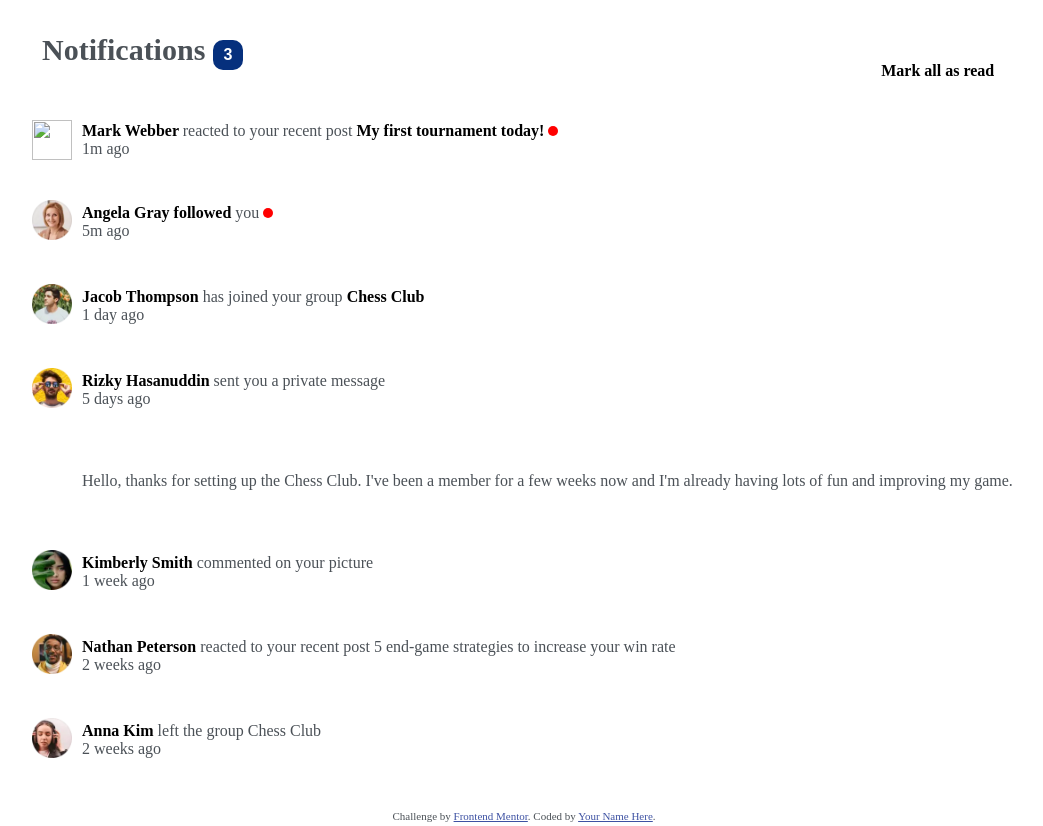
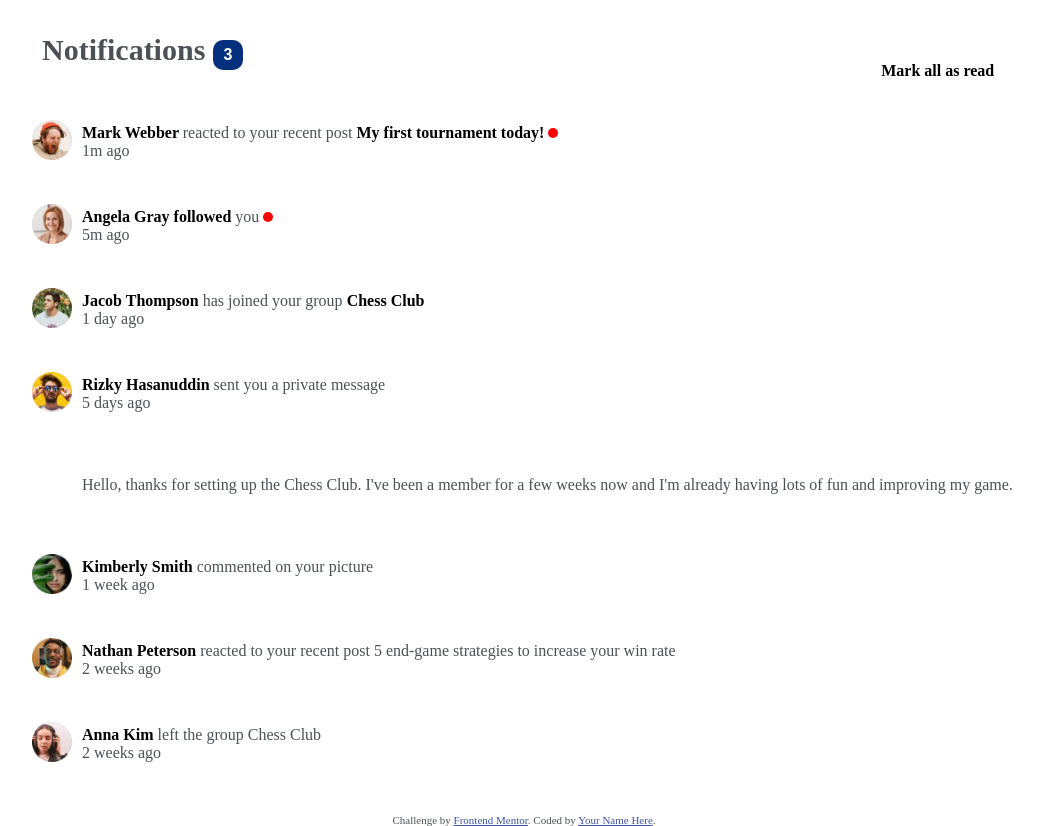
Before and after one commit to itsmeGaurav221/Portfolio.github.io, a plain HTML site: page index.html in a window 1280 px wide. Shown: the whole page, without its empty margins (116-1159 px from the left). Drawn offline with Linux system fonts and the light colour scheme; files whose address does not match are found by name.

Commit message:
Update index.html

```diff
--- a/index.html
+++ b/index.html
@@ -122,7 +122,7 @@
       <article>
         <aside>
           <div class="left">
-            <img src="./assets/images/avatar-mark-webber.webp" alt="" />
+            <img src="./avatar-mark-webber.webp" alt="" />
           </div>
           <div class="right">
             <span>Mark Webber </span>reacted to your recent post
```
